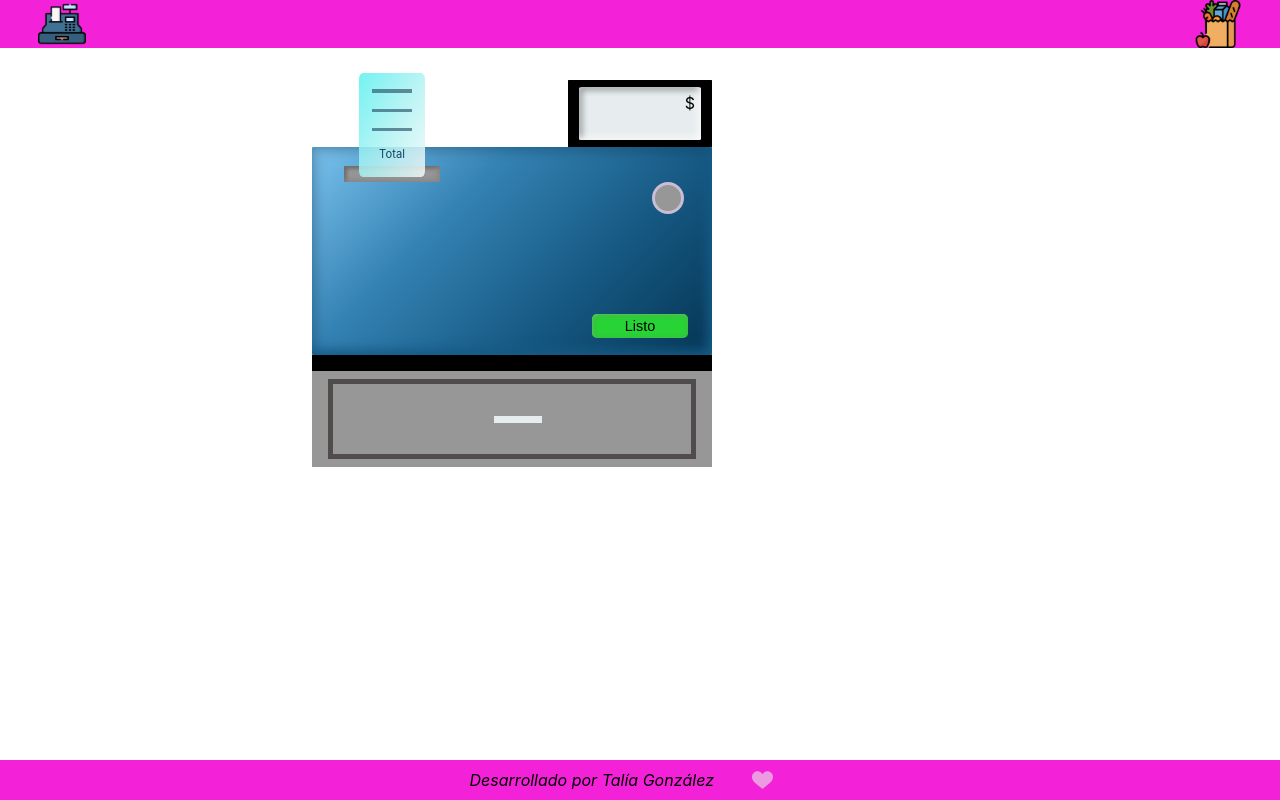
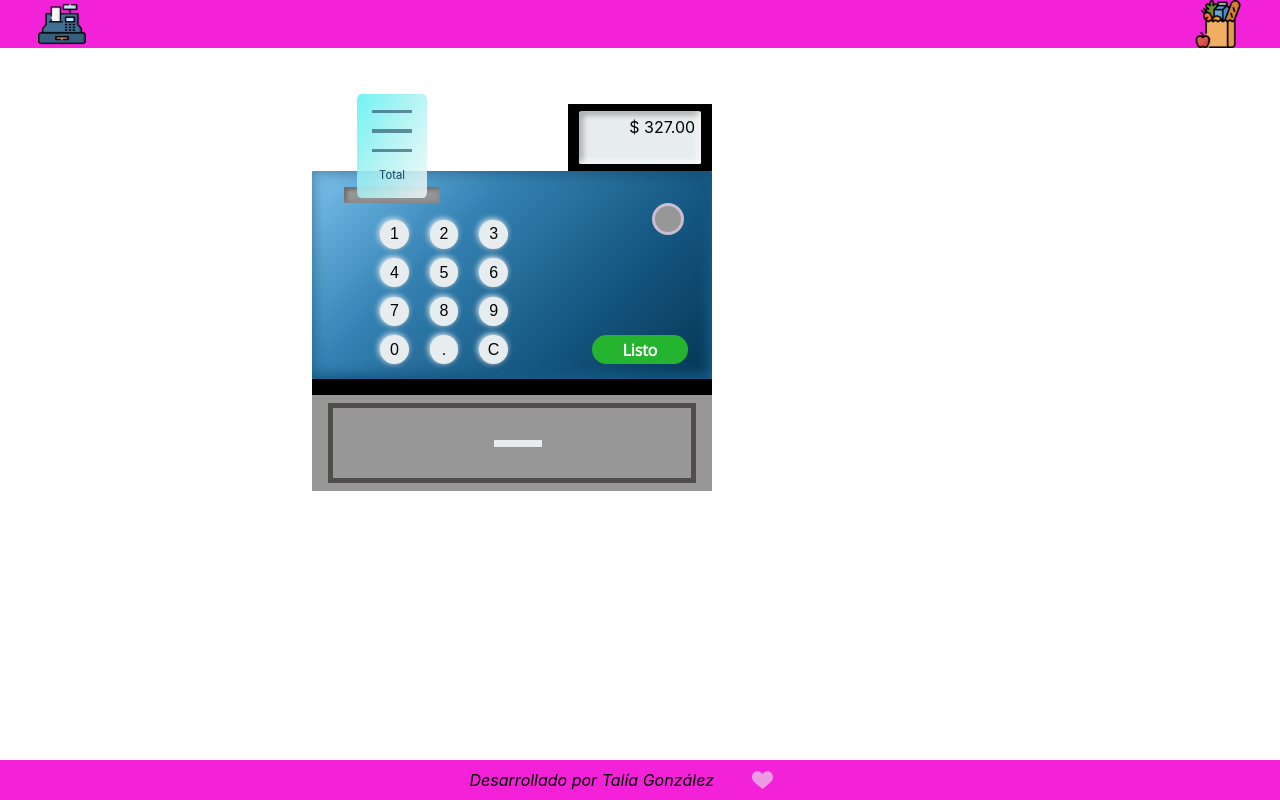
Before and after one commit to triptofanita/drag-drop-money, a React (Create React App) app: page /firstLevel in a window 1280 px wide. Built offline with nearby package versions, Linux system fonts and the light colour scheme; a web font is replaced by a local one.

Commit message:
append Buttons component inside CashRegister component

```diff
--- /dev/null
+++ b/src/CashRegister/Buttons/Buttons.js
@@ -0,0 +1,22 @@
+import React from 'react';
+import '../cashRegister.css';
+function Buttons() {
+    return (
+        <div className="buttons__container">
+            <button className="button__item">1</button>
+            <button className="button__item">2</button>
+            <button className="button__item">3</button>
+            <button className="button__item">4</button>
+            <button className="button__item">5</button>
+            <button className="button__item">6</button>
+            <button className="button__item">7</button>
+            <button className="button__item">8</button>
+            <button className="button__item">9</button>
+            <button className="button__item">0</button>
+            <button className="button__item">.</button>
+            <button className="button__item">C</button>
+        </div>
+    )
+}
+
+export default Buttons
--- a/src/CashRegister/CashRegister.js
+++ b/src/CashRegister/CashRegister.js
@@ -1,12 +1,13 @@
 import React from 'react';
 import './cashRegister.css';
+import Buttons from './Buttons/Buttons';
 
 function CashRegister() {
     return (
         <>
-        <section>
+        <section className="cashregister__main__container">
             <div className="display__container">
-                <div className="display__container--qty">$</div>
+                <div className="display__container--qty">$ 327.00</div>
             </div>
             <div className="cashregister__container">
                 <div className="ticket__container">
@@ -18,7 +19,8 @@ function CashRegister() {
                     </div>
                 </div>
                 <div className="key__slot"></div>
-                <button className="btn__submit">Listo</button>
+                <button className="btn__submit"><b>Listo</b></button>
+                <Buttons/>
             </div>
             <div className="cash__register--cash">
                 <div className="cash__register--slot">
--- a/src/CashRegister/cashRegister.css
+++ b/src/CashRegister/cashRegister.css
@@ -1,4 +1,4 @@
-section{
+.cashregister__main__container{
     display: flex;
     align-items: flex-start;
     justify-content: center;
@@ -11,7 +11,7 @@ section{
     height: 4.2rem;
     width: 9rem;
     background-color: #000000;
-    margin-top: 5rem;
+    margin-top: 6.5rem;
     padding: .05%;
     border-radius: .5%;
 }
@@ -34,7 +34,7 @@ section{
     background-size: 100% 100%;
     height: 13rem;
     width: 25rem;
-    margin-top: 9.2rem;
+    margin-top: 10.7rem;
     margin-left: -25rem;
     border-radius: .5%;
     box-shadow: inset -5px -5px 12px #165b86,
@@ -46,7 +46,7 @@ section{
     justify-content: center;
     height: 1rem;
     width: 6rem;
-    margin-top: 1.2rem;
+    margin-top: 1rem;
     margin-left: 2rem;
     background-color: #979797;
     box-shadow: inset -2px -2px 7px #858488,
@@ -59,7 +59,7 @@ section{
     justify-content: space-evenly;
     align-items: center;
     height: 6.5rem;
-    width: 4.1rem;
+    width: 4.4rem;
     margin-top: -97%;
     background: linear-gradient(-240deg, #5bf1f1, #acf3f3, #f5f8f8);
     background-size: 100% 100%;
@@ -90,21 +90,22 @@ section{
 
 .btn__submit{
     width: 6rem;
-    height: 1.5rem;
+    height: 1.8rem;
     margin-top: 25%;
     margin-left: 70%;
-    border-radius: 5px;
-    background-color: #28d336;
-    box-shadow: inset 1px 1px 5px #69dd69,
-    inset 1px 1px 5px rgba(0, 0, 0, 0.4);
+    border-radius: 25px;
+    background-color: #24b430;
     border: none;
-    font-size: .9rem;
+    padding: 5px;
+    font-size: 1rem;
+    font-family: 'Oxygen', sans-serif;
+    color: #ffffff;
 }
 
 .cash__register--cash{
     height: 7rem;
     width: 25rem;
-    margin-top: 22.2rem;
+    margin-top: 23.7rem;
     margin-left: -25rem;
     background-color: #000000;
 }
@@ -133,3 +134,25 @@ section{
     width: 3em;
     background-color: #e7edee;
 }
+
+.buttons__container{
+    display: flex;
+    flex-flow: row wrap;
+    margin-top: -36%;
+    height: 9rem;
+    width: 9.5rem;
+    margin-left:17%;
+}
+
+.button__item{
+  width: 1.8rem;
+  height: 1.8rem;
+  margin-bottom: .6rem;
+  margin-right: 1.3rem;
+  border-radius: 50%;
+  font-size: 1rem;
+  background-color: #e7edee;
+  box-shadow: -1px -1px 6px #ffffff,
+  1px 1px 6px rgba(0, 0, 0, 0.16);
+  border: none;
+}
--- a/src/Footer/footer.css
+++ b/src/Footer/footer.css
@@ -8,4 +8,6 @@ footer{
     display: flex;
     justify-content: center;
     padding: .6rem;
+    z-index: 100;
+    position:fixed;
 }
--- a/src/Menu/menu.css
+++ b/src/Menu/menu.css
@@ -7,7 +7,7 @@
 }
 
 .menu__title{
-    margin-top: 1.5rem;
+    margin-top: 4.5rem;
     font-size: 2rem;
     font-family: 'Copse', serif;
 }
@@ -16,7 +16,7 @@
     display: flex;
     flex-direction: row;
     display: inline block;
-    margin-top: 3%;
+    margin-top:5%;
     margin-left: 4%;
     height: 28rem;
     font-family: 'Oxygen', sans-serif;
@@ -27,13 +27,14 @@
     display: flex;
     flex-flow: row wrap;
     justify-content: space-evenly;
-    margin: 1rem;
+    margin-top:0;
+    margin: 2rem;
     height: 25rem;
     width: 30rem;
 }
 
 .option{
-    margin-top: 15%;
+    margin-top: 12%;
     height: 20%;
     width: 40%;
     text-align: center;
@@ -47,15 +48,15 @@
 }
 
 .instructions__container{
-    height: 24rem;
+    height: 22rem;
     width: 16rem;
     padding: 8%;
-    margin-top: 2.5rem;
+    margin-top: 12%;
     border: 1px solid #053553;
 }
 
 .instructions__container--title{
-    margin-top: 3%;
+    margin-top: 1%;
     margin-bottom: 10%;
     text-align: center;
 }
```
